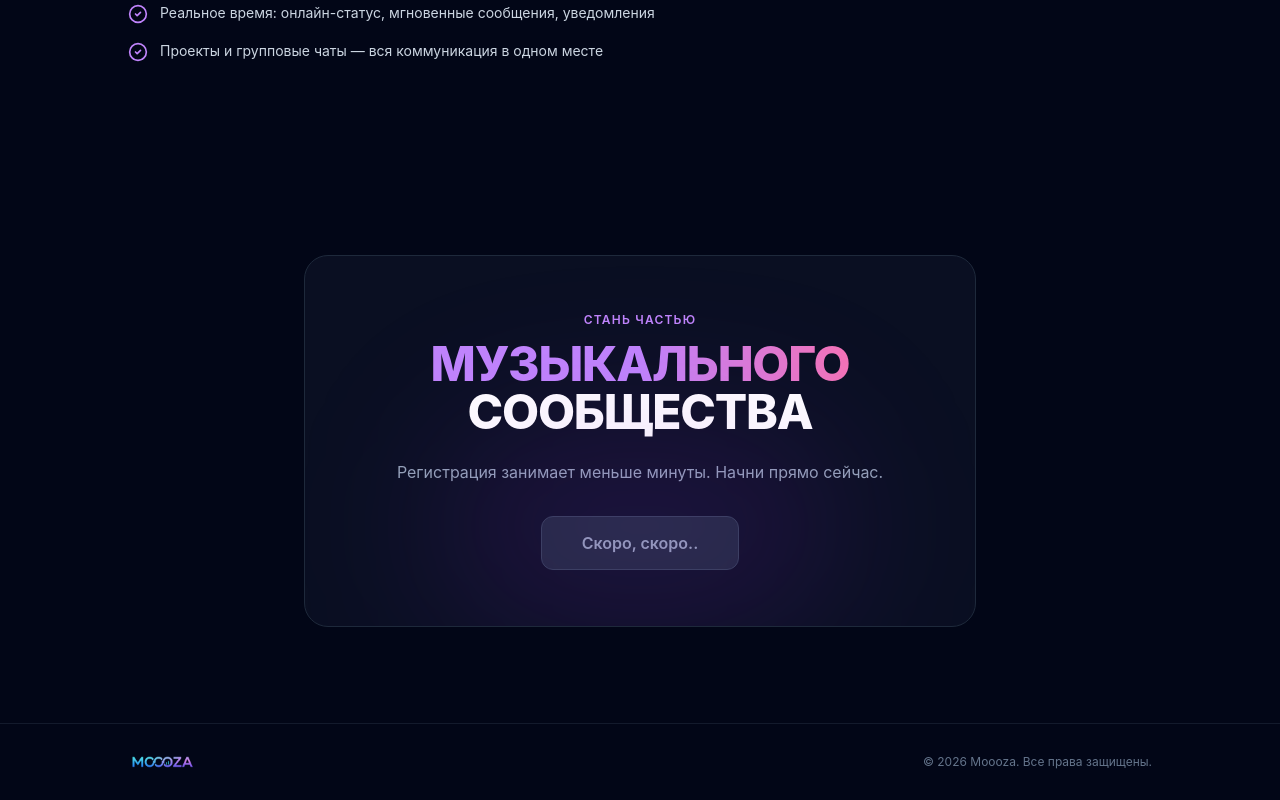
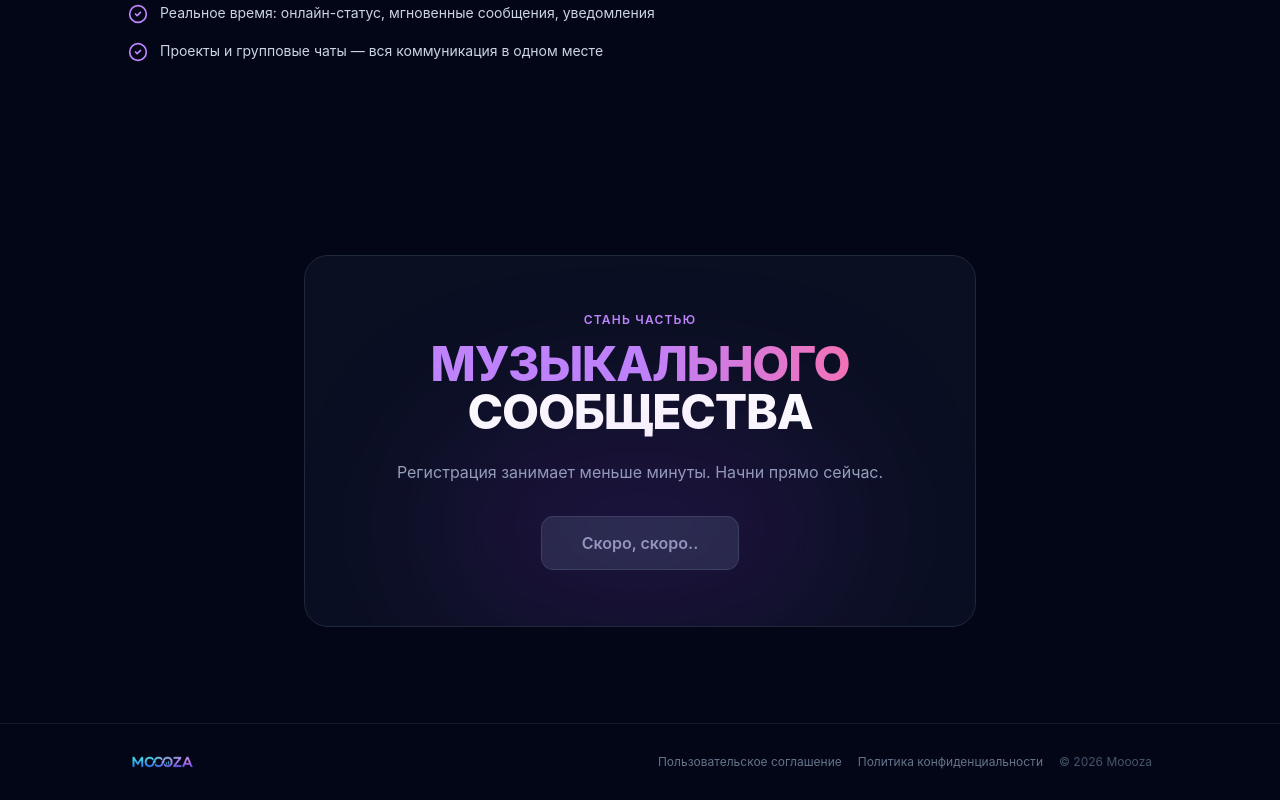
Before and after one commit to cryptoChaosDev/mooza_dev, a React (Vite) app in the folder client/: page / in a window 1280 px wide. Shown: the part 1719-2519 px from the top of the page. Built offline with nearby package versions, Linux system fonts and the light colour scheme; no server answers.

Commit message:
feat: add terms and privacy links to landing page footer

```diff
--- a/client/src/pages/LandingPage.tsx
+++ b/client/src/pages/LandingPage.tsx
@@ -193,9 +193,11 @@ export default function LandingPage() {
       <footer className="border-t border-slate-800/60 py-6 px-4">
         <div className="max-w-5xl mx-auto flex flex-col sm:flex-row items-center justify-between gap-3">
           <img src="/logo.png" alt="Moooza" className="h-7 w-auto" />
-          <p className="text-slate-500 text-xs">
-            &copy; {new Date().getFullYear()} Moooza. Все права защищены.
-          </p>
+          <div className="flex items-center gap-4 flex-wrap justify-center">
+            <a href="/terms" className="text-slate-500 hover:text-slate-300 text-xs transition-colors">Пользовательское соглашение</a>
+            <a href="/privacy" className="text-slate-500 hover:text-slate-300 text-xs transition-colors">Политика конфиденциальности</a>
+            <p className="text-slate-600 text-xs">&copy; {new Date().getFullYear()} Moooza</p>
+          </div>
         </div>
       </footer>
     </div>
```
